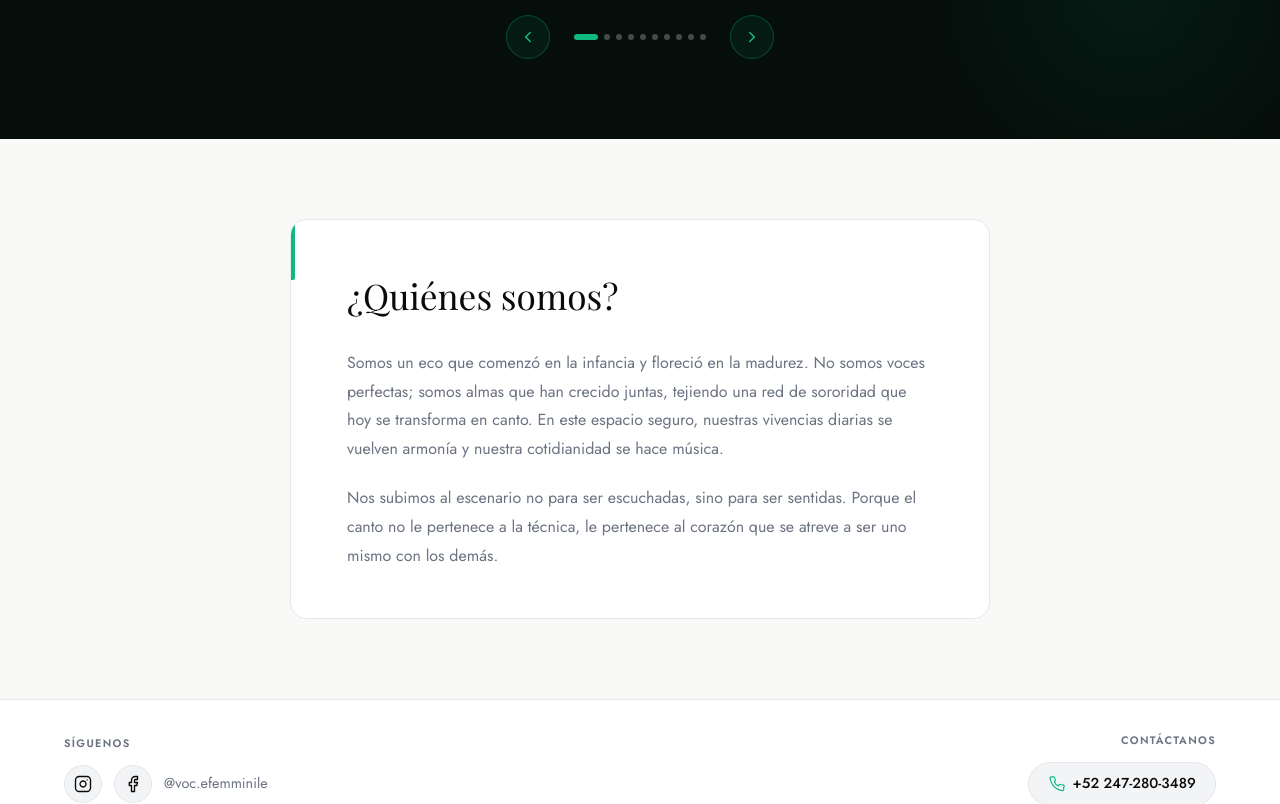
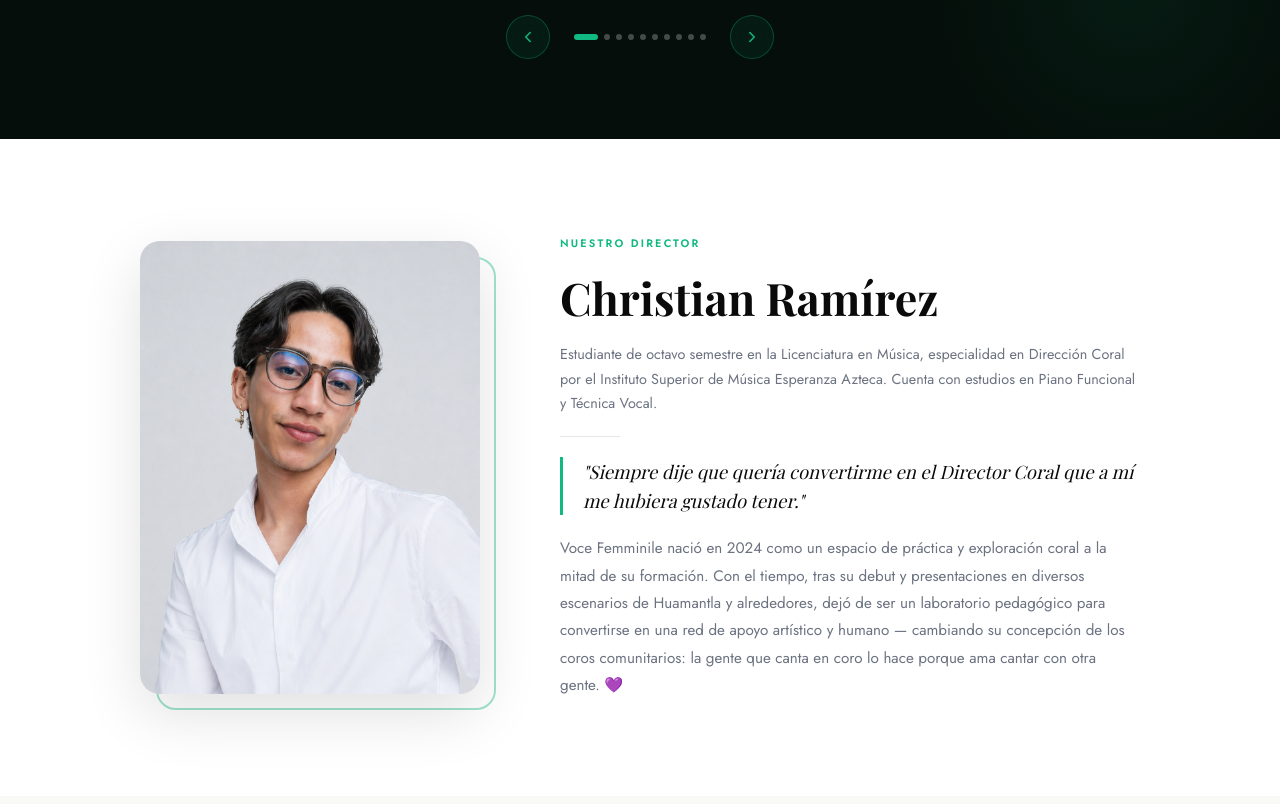
Before and after one commit to LuzArchive/voce-femminile, a React (Vite) app: page / in a window 1280 px wide. Shown: the part 1800-2604 px from the top of the page. Built offline with nearby package versions, Linux system fonts and the light colour scheme; no server answers; a web font is replaced by a local one.

Commit message:
agregar seccion del director

```diff
--- /dev/null
+++ b/src/components/DirectorSection.jsx
@@ -0,0 +1,34 @@
+import maestroImg from '../../images/maestro.png'
+import styles from './DirectorSection.module.css'
+
+export default function DirectorSection() {
+  return (
+    <section className={styles.section}>
+      <div className={styles.inner}>
+
+        <div className={styles.photoCol}>
+          <div className={styles.photoWrapper}>
+            <img src={maestroImg} alt="Christian Ramírez" className={styles.photo} />
+          </div>
+          <div className={styles.photoAccent} />
+        </div>
+
+        <div className={styles.infoCol}>
+          <span className={styles.sectionLabel}>Nuestro Director</span>
+          <h2 className={styles.name}>Christian Ramírez</h2>
+          <p className={styles.credentials}>
+            Estudiante de octavo semestre en la Licenciatura en Música, especialidad en Dirección Coral por el Instituto Superior de Música Esperanza Azteca. Cuenta con estudios en Piano Funcional y Técnica Vocal.
+          </p>
+          <div className={styles.divider} />
+          <blockquote className={styles.quote}>
+            "Siempre dije que quería convertirme en el Director Coral que a mí me hubiera gustado tener."
+          </blockquote>
+          <p className={styles.bio}>
+            Voce Femminile nació en 2024 como un espacio de práctica y exploración coral a la mitad de su formación. Con el tiempo, tras su debut y presentaciones en diversos escenarios de Huamantla y alrededores, dejó de ser un laboratorio pedagógico para convertirse en una red de apoyo artístico y humano — cambiando su concepción de los coros comunitarios: la gente que canta en coro lo hace porque ama cantar con otra gente. 💜
+          </p>
+        </div>
+
+      </div>
+    </section>
+  )
+}
--- /dev/null
+++ b/src/components/DirectorSection.module.css
@@ -0,0 +1,136 @@
+.section {
+  background: var(--white);
+  padding: 6rem 4rem;
+}
+
+.inner {
+  max-width: 1000px;
+  margin: 0 auto;
+  display: grid;
+  grid-template-columns: 340px 1fr;
+  gap: 5rem;
+  align-items: center;
+}
+
+/* Columna de foto */
+.photoCol {
+  position: relative;
+}
+
+.photoWrapper {
+  width: 100%;
+  aspect-ratio: 3/4;
+  border-radius: 20px;
+  overflow: hidden;
+  position: relative;
+  z-index: 1;
+  box-shadow: 0 20px 60px rgba(0,0,0,0.12);
+}
+
+.photo {
+  width: 100%;
+  height: 100%;
+  object-fit: cover;
+  object-position: center top;
+}
+
+.photoAccent {
+  position: absolute;
+  width: 100%;
+  height: 100%;
+  top: 16px;
+  left: 16px;
+  border-radius: 20px;
+  border: 2px solid var(--emerald);
+  z-index: 0;
+  opacity: 0.4;
+}
+
+/* Columna de info */
+.infoCol {
+  display: flex;
+  flex-direction: column;
+  gap: 1.25rem;
+}
+
+.sectionLabel {
+  display: inline-block;
+  font-size: 0.68rem;
+  font-weight: 600;
+  letter-spacing: 0.2em;
+  text-transform: uppercase;
+  color: var(--emerald);
+}
+
+.name {
+  font-family: var(--font-display);
+  font-size: 2.8rem;
+  font-weight: 700;
+  color: var(--black);
+  line-height: 1.1;
+  margin: 0;
+}
+
+.credentials {
+  font-size: 0.9rem;
+  color: var(--gray-500);
+  line-height: 1.7;
+  margin: 0;
+}
+
+.divider {
+  height: 1px;
+  background: var(--gray-200);
+  width: 60px;
+}
+
+.quote {
+  font-family: var(--font-display);
+  font-size: 1.15rem;
+  font-style: italic;
+  color: var(--black);
+  border-left: 3px solid var(--emerald);
+  padding-left: 1.25rem;
+  margin: 0;
+  line-height: 1.6;
+}
+
+.bio {
+  font-size: 0.95rem;
+  color: var(--gray-500);
+  line-height: 1.8;
+  margin: 0;
+}
+
+@media (max-width: 768px) {
+  .section {
+    padding: 4rem 1.5rem;
+  }
+
+  .inner {
+    grid-template-columns: 1fr;
+    gap: 2.5rem;
+  }
+
+  .photoWrapper {
+    aspect-ratio: 1/1;
+    max-width: 280px;
+    margin: 0 auto;
+  }
+
+  .name {
+    font-size: 2rem;
+  }
+
+  .infoCol {
+    text-align: center;
+  }
+
+  .quote {
+    text-align: left;
+  }
+
+  .divider {
+    margin: 0 auto;
+  }
+}
--- a/src/pages/Home.jsx
+++ b/src/pages/Home.jsx
@@ -1,6 +1,7 @@
 import Header from '../components/Header'
 import EventCard from '../components/EventCard'
 import MembersCarousel from '../components/MembersCarousel'
+import DirectorSection from '../components/DirectorSection'
 import AboutSection from '../components/AboutSection'
 import Footer from '../components/Footer'
 
@@ -11,6 +12,7 @@ export default function Home() {
       <main>
         <EventCard />
         <MembersCarousel />
+        <DirectorSection />
         <AboutSection />
       </main>
       <Footer />
```
